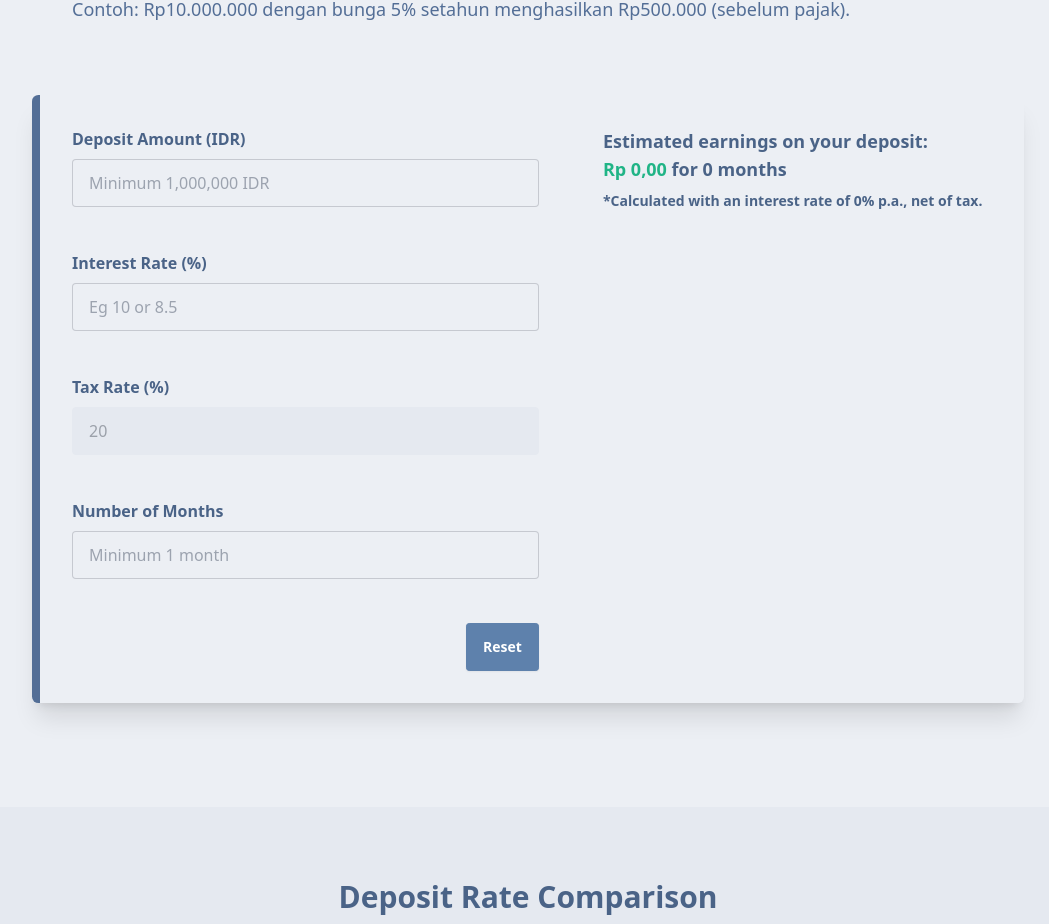
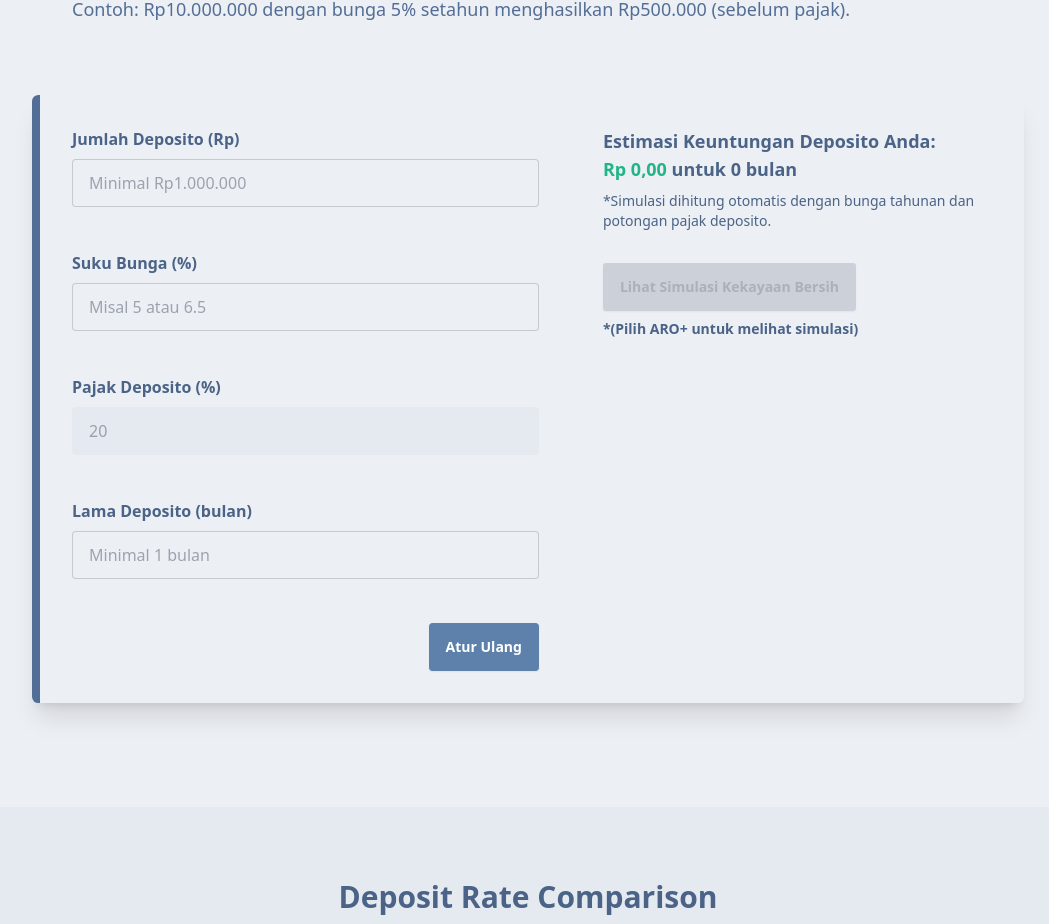
Before and after one commit to HellBus1/InvestCount, a React (Vite) app: page / in a window 1280 px wide. Shown: the part 1157-2081 px from the top of the page, without its empty margins (112-1161 px from the left). Built offline with nearby package versions, Linux system fonts and the light colour scheme.

Commit message:
Feat feature/seo-improvement: Change language for deposito calculator

```diff
--- a/src/pages/HomePage/components/DepositSection/DepositCalculation/DepositCalculation.tsx
+++ b/src/pages/HomePage/components/DepositSection/DepositCalculation/DepositCalculation.tsx
@@ -42,29 +42,34 @@ const DepositCalculation = (props: DepositCalculationProps) => {
             />
           </div>
           <div className='mx-4'></div>
+
           <div className='flex-[1]'>
             <DepositRateResult
               interest={interest}
-              tax={getZeroFromEmptyNumberString(taxRate)}
               month={getZeroFromEmptyNumberString(holdingMonths)}
             />
 
-            {selectedOption === DepositType.AROPLUS && (
-              <>
             <button
-                  className='btn btn-primary text-[#ffffff] mt-4'
+              className='btn btn-primary text-[#ffffff] mt-4 mb-2'
               onClick={() => setShowModal(true)}
               disabled={
                 interest <= 0 ||
                 amount.length === 0 ||
                 interestRate.length === 0 ||
                 taxRate.length === 0 ||
-                    holdingMonths.length === 0
+                holdingMonths.length === 0 ||
+                selectedOption !== DepositType.AROPLUS
               }
             >
-                  Show Net Worth Simulation
+              Lihat Simulasi Kekayaan Bersih
             </button>
 
+            <div className='text-charter-blue-600 font-semibold text-xs md:text-sm mb-4'>
+              *(Pilih ARO+ untuk melihat simulasi)
+            </div>
+
+            {selectedOption === DepositType.AROPLUS && (
+              <>
                 {showModal && (
                   <NetWorthSimulationModal
                     amount={amount}
--- a/src/pages/HomePage/components/DepositSection/DepositCalculation/DepositInputSection.tsx
+++ b/src/pages/HomePage/components/DepositSection/DepositCalculation/DepositInputSection.tsx
@@ -151,10 +151,10 @@ const DepositInputSection = (props: DepositInputSectionProps) => {
         transition={{ duration: 0.3 }}
       >
         <InputField
-          label='Deposit Amount (IDR)'
+          label='Jumlah Deposito (Rp)'
           value={amount}
           onChange={(e) => handleInputChange(e, setAmount, 'amount')}
-          placeholder='Minimum 1,000,000 IDR'
+          placeholder='Minimal Rp1.000.000'
           error={errors.amount}
           type='text'
           required={true}
@@ -166,10 +166,10 @@ const DepositInputSection = (props: DepositInputSectionProps) => {
         transition={{ duration: 0.3 }}
       >
         <InputField
-          label='Interest Rate (%)'
+          label='Suku Bunga (%)'
           value={interestRate}
           onChange={(e) => handleInputChange(e, setInterestRate, 'interestRate')}
-          placeholder='Eg 10 or 8.5'
+          placeholder='Misal 5 atau 6.5'
           error={errors.interestRate}
           type='text'
           required={true}
@@ -181,10 +181,10 @@ const DepositInputSection = (props: DepositInputSectionProps) => {
         transition={{ duration: 0.3 }}
       >
         <InputField
-          label='Tax Rate (%)'
+          label='Pajak Deposito (%)'
           value='20'
           onChange={(e) => handleInputChange(e, setTaxRate, 'taxRate')}
-          placeholder='Eg 20'
+          placeholder='Pajak bunga deposito umumnya 20% sesuai aturan di Indonesia'
           error={errors.taxRate}
           type='text'
           disabled={true}
@@ -197,10 +197,10 @@ const DepositInputSection = (props: DepositInputSectionProps) => {
         transition={{ duration: 0.3 }}
       >
         <InputField
-          label='Number of Months'
+          label='Lama Deposito (bulan)'
           value={holdingMonths}
           onChange={(e) => handleInputChange(e, setHoldingMonths, 'holdingMonths')}
-          placeholder='Minimum 1 month'
+          placeholder='Minimal 1 bulan'
           error={errors.holdingMonths}
           type='number'
           min={1}
@@ -209,7 +209,7 @@ const DepositInputSection = (props: DepositInputSectionProps) => {
       </motion.div>
       <div className='card-actions justify-end'>
         <button onClick={clearInput} className='btn btn-primary text-[#ffffff]'>
-          Reset
+          Atur Ulang
         </button>
       </div>
     </div>
--- a/src/pages/HomePage/components/DepositSection/DepositCalculation/DepositRateResult.tsx
+++ b/src/pages/HomePage/components/DepositSection/DepositCalculation/DepositRateResult.tsx
@@ -3,19 +3,18 @@ import { getRupiahFormat } from '@/services/inputServices'
 interface DepositRateResultProps {
   interest: number
   month: number
-  tax: number
 }
 
 const DepositRateResult = (props: DepositRateResultProps) => {
   return (
     <div className='mt-12 md:mt-0'>
       <div className='text-charter-blue-600 font-bold text-base md:text-lg mb-2'>
-        Estimated earnings on your deposit:{' '}
-        <span className='text-jess'>{getRupiahFormat(props.interest)}</span> for {props.month}{' '}
-        months
+        Estimasi Keuntungan Deposito Anda:{' '}
+        <span className='text-jess'>{getRupiahFormat(props.interest)}</span> untuk {props.month}{' '}
+        bulan
       </div>
-      <div className='text-charter-blue-600 font-bold text-xs md:text-sm'>
-        *Calculated with an interest rate of {props.interest ? props.tax : 0}% p.a., net of tax.
+      <div className='text-charter-blue-600 text-xs md:text-sm mb-4'>
+        *Simulasi dihitung otomatis dengan bunga tahunan dan potongan pajak deposito.
       </div>
     </div>
   )
--- a/src/pages/HomePage/components/DepositSection/NetWorthSimulationModal/NetWorthSimulationModal.tsx
+++ b/src/pages/HomePage/components/DepositSection/NetWorthSimulationModal/NetWorthSimulationModal.tsx
@@ -49,20 +49,20 @@ const NetWorthSimulationModal = (props: NetWorthSimulationModalProps) => {
   return (
     <dialog className='modal modal-open'>
       <form method='dialog' className='modal-box bg-base-100 rounded-2xl shadow-2xl p-8 max-w-xl'>
-        <h3 className='font-bold text-2xl text-charter-blue mb-4'>Growth Simulation</h3>
+        <h3 className='font-bold text-2xl text-charter-blue mb-4'>Simulasi Pertumbuhan Deposito</h3>
         <div className='divider my-2'></div>
         {/* Layer 1: Initial money and year selector */}
         <div className='flex flex-row items-center gap-8 mb-6'>
           <div className='flex-1'>
-            <label className='block text-sm font-semibold text-charter-blue mb-1'>
-              Initial Money
-            </label>
+            <label className='block text-sm font-semibold text-charter-blue mb-1'>Modal Awal</label>
             <p className='text-lg font-mono text-gray-700 bg-base-200 rounded px-3 py-2'>
               {getRupiahFormat(initialMoney)}
             </p>
           </div>
           <div className='flex-1'>
-            <label className='block text-sm font-semibold text-charter-blue mb-1'>Years</label>
+            <label className='block text-sm font-semibold text-charter-blue mb-1'>
+              Lama Waktu (Tahun)
+            </label>
             <select
               className='select select-bordered w-full bg-base-200'
               value={years}
@@ -80,15 +80,15 @@ const NetWorthSimulationModal = (props: NetWorthSimulationModalProps) => {
         {/* Layer 2: Growth summary */}
         <div className='mb-6 flex justify-between items-center bg-base-200 rounded-lg px-4 py-3 shadow'>
           <div>
-            <span className='text-gray-500'>Growth</span>
+            <span className='text-gray-500 text-sm'>Pertumbuhan (%)</span>
             <div className='font-bold text-xl text-charter-blue'>{growthPercent}%</div>
           </div>
           <div>
-            <span className='text-gray-500'>Interest Rate</span>
+            <span className='text-gray-500 text-sm'>Suku Bunga (%)</span>
             <div className='font-bold text-xl text-charter-blue'>{interestRate}%</div>
           </div>
           <div>
-            <span className='text-gray-500'>Total Interest</span>
+            <span className='text-gray-500 text-sm'>Total Bunga (Rp)</span>
             <div className='font-bold text-xl text-success'>
               {totalInterest.toLocaleString(undefined, { maximumFractionDigits: 2 })}
             </div>
@@ -102,8 +102,8 @@ const NetWorthSimulationModal = (props: NetWorthSimulationModalProps) => {
           <table className='table w-full'>
             <thead>
               <tr className='bg-base-200 text-base-content'>
-                <th className='font-semibold'>Year</th>
-                <th className='font-semibold'>Net Worth</th>
+                <th className='font-semibold'>Tahun</th>
+                <th className='font-semibold'>Saldo Akhir (Rp)</th>
               </tr>
             </thead>
             <tbody>
@@ -121,7 +121,7 @@ const NetWorthSimulationModal = (props: NetWorthSimulationModalProps) => {
             className='btn btn-primary text-[#ffffff] hover:bg-charter-blue/90 border-0 rounded-lg px-6 shadow'
             onClick={() => setShowModal(false)}
           >
-            Close
+            Tutup
           </button>
         </div>
       </form>
```
Lines whose indentation alone changed are shown as unchanged.
